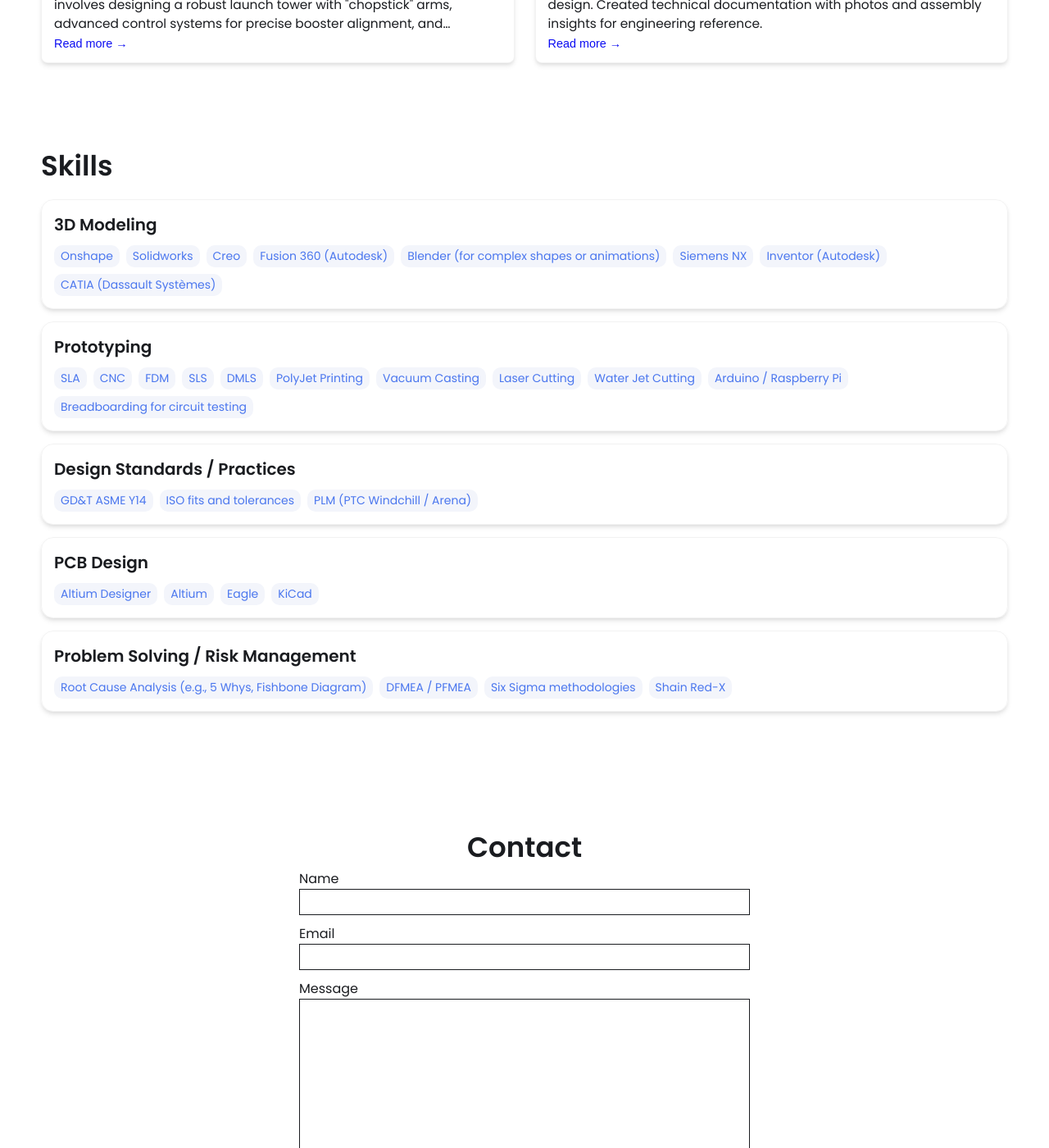
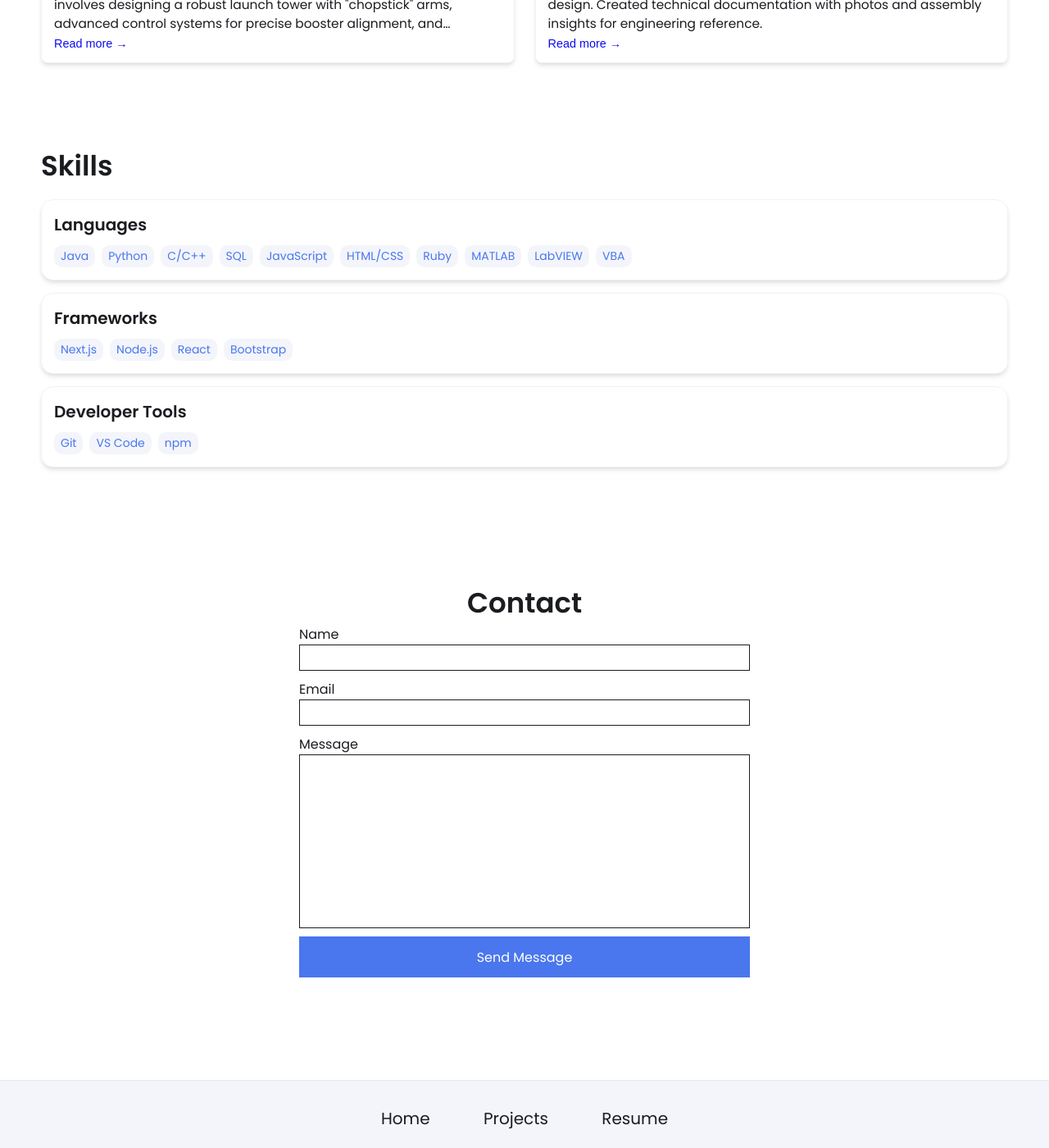
Before and after one commit to dundy101/andysresume.online, a Jekyll site: the page built from index.html, in a window 1280 px wide and 1400 px high, scrolled down 1449 px. Shown: the whole window at 82% size. Built offline with Jekyll 4.4.1, drawn with Linux system fonts in a browser that asks for light colours; some of the changed text lies outside the part shown.

```diff
--- a/_config.yml
+++ b/_config.yml
@@ -13,80 +13,59 @@ title: Andy's Portfolio # This is what shows up in the tab of the browser
 
 # Hero Section
 name: Andy Hong
-headline: Computer Engineer @ Univ. of Cincinnati | President @ KSA | Founder @ Andy's Web
+headline: Comp. Engineer @ Univ. of Cincinnati | President @ KSA | Founder @ Andy's Web
 description: >- # dont remove this line. this will ignore all new lines until the next section
-  Welcome to my portfolio! You can
+  Welcome to my portfolio! My projects and work experience can be found down below, as well as other information about me.
+  I'd love to connect; don't hesitate to reach out with any questions or opportunities!
 
 # Place your profile image in /assets/images/profile-image/folder and edit the file name
-profile_image: ./assets/images/profile-image/avatar.jpeg
+profile_image: ./assets/images/profile-image/headshot.jpeg
 
 
 # Link your resume
 # You can place your resume in assets/resume/{resume.pdf or add external link such as pdf saved in google drive
-resume-url: https://drive.google.com/file/d/13Z3duVzh-gguPU5r03oJVEE6rV9rd3DS/view?usp=sharing # or /assets/resume/resume.pdf
+resume-url: https://drive.google.com/file/d/18te-4bXkHTQ-kEhcUqmoT42SCx0C9ZtQ/view?usp=sharing # or /assets/resume/resume.pdf
 
 
 # Set up external links - this will show up as small icons next to your name.
 
 external-links:    # input only your own url slug. The icons with missing entries will not appear.
-  linkedin: test    # https://www.linkedin.com/in/{your url slug}
-  github: leea12    # https://github.com/{your url slug}
-  stackoverflow: test      # https://stackoverflow.com/users/{your url slug}
-  medium:            # https://medium.com/@{your url slug}
-  x-twitter:   # https://x.com/{your url slug}
-  threads:            # https://threads.net/@{your url slug}
-  instragram:       # https://instagram.com/{your url slug}
-  youtube:           # https://youtube.com/@{your url slug}
-  discord:            # https://discord.com/users/{your url slug}
-  bluesky:           # https://bsky.app/profile/{your url slug}
+  email: mailto:andyhongce@gmail.com
+  linkedin: https://www.linkedin.com/in/andrewhong123/
+  github: https://github.com/dundy101
+  handshake: https://uc.joinhandshake.com/profiles/andrewhong
+
 
 
 # Skills Section - Add the list of your Skills by categories/tools. The indentation for each level needs to be precise.
 skills:
-  - category: 3D Modeling
+  - category: Languages
     tools:
-    - Onshape
-    - Solidworks
-    - Creo
-    - Fusion 360 (Autodesk)
-    - Blender (for complex shapes or animations)
-    - Siemens NX
-    - Inventor (Autodesk)
-    - CATIA (Dassault Systèmes)
-  - category: Prototyping
+    - Java
+    - Python
+    - C/C++
+    - SQL
+    - JavaScript
+    - HTML/CSS
+    - Ruby
+    - MATLAB
+    - LabVIEW
+    - VBA
+  - category: Frameworks
     tools:
-    - SLA
-    - CNC
-    - FDM
-    - SLS
-    - DMLS
-    - PolyJet Printing
-    - Vacuum Casting
-    - Laser Cutting
-    - Water Jet Cutting
-    - Arduino / Raspberry Pi
-    - Breadboarding for circuit testing
-  - category: Design Standards / Practices
+    - Next.js
+    - Node.js
+    - React
+    - Bootstrap
+  - category: Developer Tools
     tools:
-    - GD&T ASME Y14
-    - ISO fits and tolerances
-    - PLM (PTC Windchill / Arena)
-  - category: PCB Design
-    tools:
-    - Altium Designer
-    - Altium
-    - Eagle
-    - KiCad
-  - category: Problem Solving / Risk Management
-    tools:
-    - Root Cause Analysis (e.g., 5 Whys, Fishbone Diagram)
-    - DFMEA / PFMEA
-    - Six Sigma methodologies
-    - Shain Red-X
+    - Git
+    - VS Code
+    - npm
 
 
 # Contact Form Setup. Setup an account and copy over the key. When someone fills out the form, it will be received in your email.
-formspree-key:   https://formspree.io/f/{8-digit key}
+formspree-key:   https://formspree.io/f/mdkljodr
 
 
 
```
Also changed, not shown: 1 other file.
